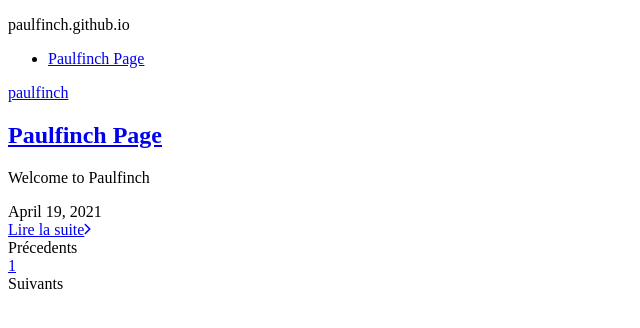
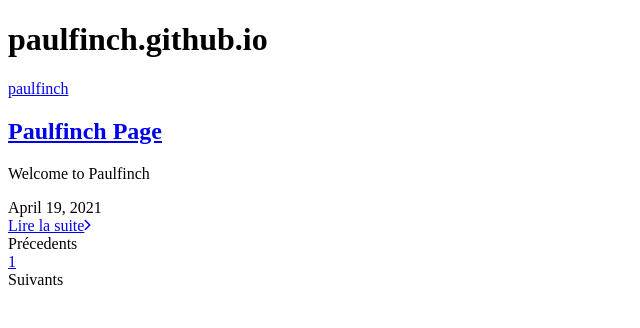
Before and after one commit to PaulFinch/paulfinch.github.io, a Jekyll site: the page built from index.md, in a window 1280 px wide. Shown: the top 328 px of the page, without its empty margins (0-640 px from the left). Built offline with Jekyll 4.4.1, drawn with Linux system fonts in a browser that asks for light colours; nearby versions of some CDN libraries.

Commit message:
Update index.md

```diff
--- a/index.md
+++ b/index.md
@@ -3,15 +3,7 @@ title: PaulFinch
 layout: default
 description: Paperstreet & Co
 ---
-paulfinch.github.io
-
-<ul>
-  {% for post in site.posts %}
-    <li>
-      <a href="{{ post.url }}">{{ post.title }}</a>
-    </li>
-  {% endfor %}
-</ul>
+# paulfinch.github.io
 
 <div class="container">
 	<div class="row">
```
